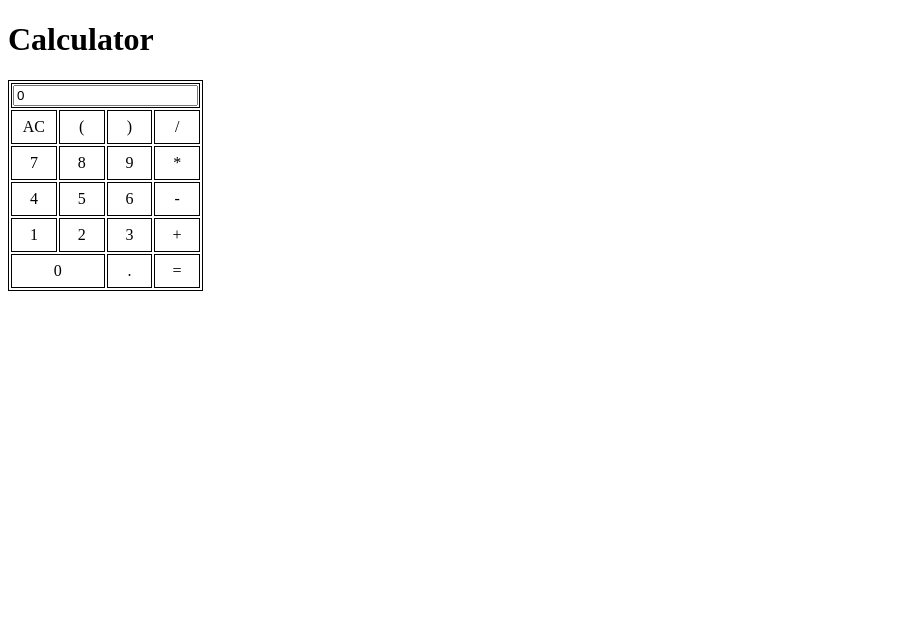
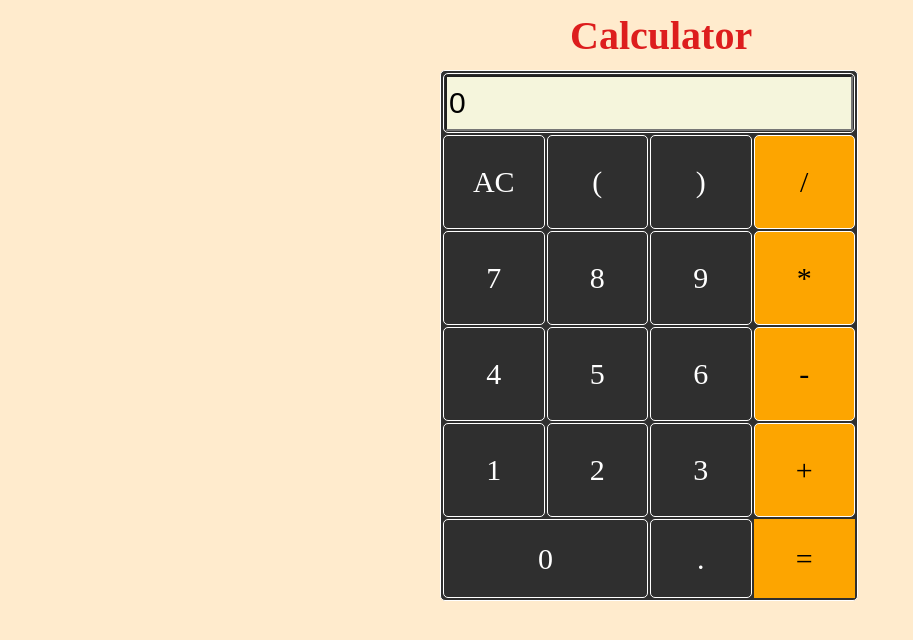
Before and after one commit to Oanekrif/Calculator, a plain HTML site: page index.html in a window 1280 px wide. Shown: the whole page, without its empty margins (0-913 px from the left). Drawn offline with Linux system fonts and the light colour scheme.

Commit message:
add style and icon

```diff
--- a/index.html
+++ b/index.html
@@ -4,46 +4,49 @@
     <meta charset="UTF-8">
     <meta name="viewport" content="width=device-width, initial-scale=1.0">
     <link rel="stylesheet" href="style.css">
+    <link rel="shortcut icon" href="icon0.png" type="image/x-icon">
     <title>Calculator</title>
 </head>
 <body>
     <h1>Calculator</h1>
-    <table>
-            <tr>
-                <td colspan="4" height="20">
-                    <input type="textbox" id="result" width="200px" value="0">
+    <div>
+    <table class="table">
+            <tr class="table">
+                <td colspan="4" class="table">
+                    <input class="scan" type="textbox" id="result" value="0">
                 </td>
             </tr>
-            <tr>
-                <td class="symbol" id="clear">AC</td>
-                <td class="symbol" id="rightp">(</td>
-                <td class="symbol" id="leftp">)</td>
-                <td class="symbol sign" id="div">/</td>
+            <tr class="table">
+                <td class="symbol table" id="clear">AC</td>
+                <td class="symbol table" id="rightp">(</td>
+                <td class="symbol table" id="leftp">)</td>
+                <td class="symbol sign table sign2" id="div">/</td>
             </tr>
-            <tr>
-                <td class="symbol" id="num7">7</td>
-                <td class="symbol" id="num8">8</td>
-                <td class="symbol" id="num9">9</td>
-                <td class="symbol sign" id="mult">*</td>
+            <tr class="table">
+                <td class="symbol table" id="num7">7</td>
+                <td class="symbol table" id="num8">8</td>
+                <td class="symbol table" id="num9">9</td>
+                <td class="symbol sign table sign2" id="mult">*</td>
             </tr>
-            <tr>
-                <td class="symbol" id="num4">4</td>
-                <td class="symbol" id="num5">5</td>
-                <td class="symbol" id="num6">6</td>
-                <td class="symbol sign" id="sub">-</td>
+            <tr class="table">
+                <td class="symbol table" id="num4">4</td>
+                <td class="symbol table" id="num5">5</td>
+                <td class="symbol table" id="num6">6</td>
+                <td class="symbol sign table sign2" id="sub">-</td>
             </tr>
-            <tr>
-                <td class="symbol" id="num1">1</td>
-                <td class="symbol" id="num2">2</td>
-                <td class="symbol" id="num3">3</td>
-                <td class="symbol sign" id="plus">+</td>
+            <tr class="table">
+                <td class="symbol table" id="num1">1</td>
+                <td class="symbol table" id="num2">2</td>
+                <td class="symbol table" id="num3">3</td>
+                <td class="symbol sign table sign2" id="plus">+</td>
             </tr>
-            <tr>
-                <td class="symbol" colspan="2" id="num0">0</td>
-                <td class="symbol sign" id="decimal">.</td>
+            <tr class="table">
+                <td class="symbol table" colspan="2" id="num0">0</td>
+                <td class="symbol sign table" id="decimal">.</td>
                 <td id="equal">=</td>
             </tr>
     </table>
+    </div>
     <script src="script.js"></script>
 </body>
 </html>
--- a/style.css
+++ b/style.css
@@ -1,8 +1,61 @@
+body{
+    background-color: blanchedalmond;
+}
 .symbol,#equal{
-    width: 30px;
-    height: 30px;
+    width: 90px;
+    height: 90px;
     text-align-last: center;
+    font-size: 30px;
 }
-table,td,tr{
-    border: 1px solid black;
+input{
+    width: 400px;
+    height: 50px;
+    font-size: 30px;
+    background-color: beige;
 }
+.table{
+    border: 1px solid white;
+    border-radius: 5px;
+    transition: all 0.5s;
+    background-color: rgb(47, 47, 47);
+    color: white;
+}
+.table:hover{
+    border: 1px solid rgb(47, 47, 47);
+    border-radius: 5px;
+    transition: all 0.5s;
+    background-color: white;
+    color:rgb(47, 47, 47);
+}
+.sign{
+
+}
+.sign2,#equal{
+    background-color:rgb(253, 165, 0);
+    color: black;
+}
+.sign2:hover{
+    background-color: black;
+    color: rgb(253, 165, 0);
+}
+#equal:hover{
+    background-color: black;
+    color: rgb(253, 165, 0);
+}
+h1{
+    position: absolute;
+    left: 50%;
+    top: -15px;
+    margin-left: -70px;
+    font-size: 40px;
+    color: rgb(221, 29, 29);
+}
+div{
+    position: absolute;
+    left: 50%;
+    top: 70px;
+    margin-left: -200px;
+}
+#num0 ,#decimal ,#equal{
+    height: 75px;
+}
```
